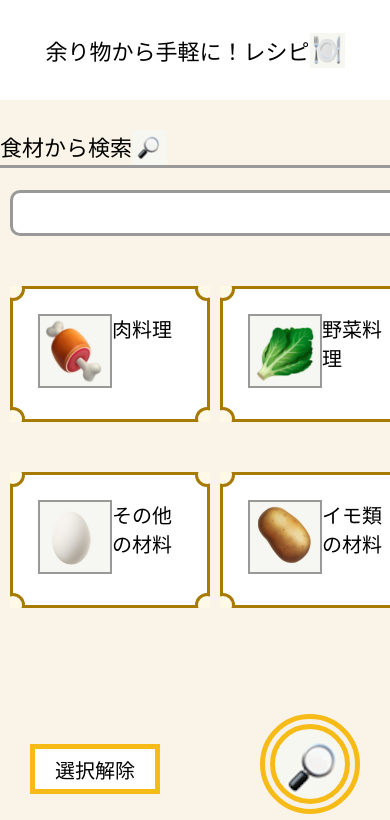
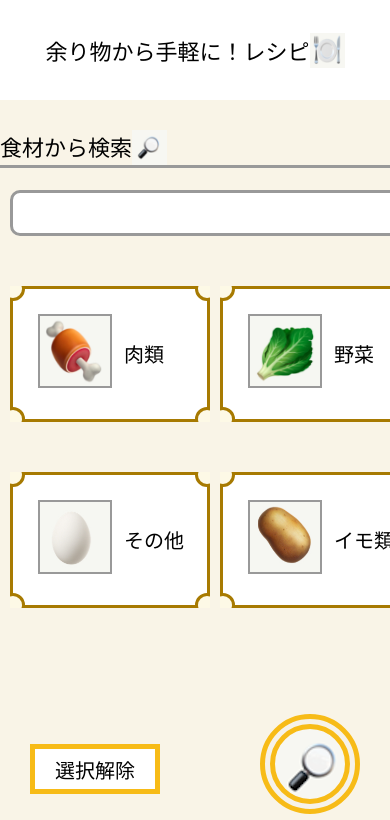
Before and after one commit to peko-29/recipe, a Django app: template recipe/templates/recipe/index.html in a window 390 px wide; the page is wider, and only the part inside the window is pictured. Shown: the top 820 px of that part. Run offline with Django 3.2, Linux system fonts and the light colour scheme; the template is opened without the code that fills it: values that come from a table or form of the project are taken from there, others are empty; data comes from the database, SQL or seed files in the repository; some libraries are stand-ins or nearby versions.

Commit message:
スマホサイズのレイアウト修正

```diff
--- a/recipe/templates/recipe/index.html
+++ b/recipe/templates/recipe/index.html
@@ -44,7 +44,7 @@
                     {% for genre in genres_list %}
                       {% if genre.id == 1 %}
 
-                       <p class="genre-text"><img src="/images/meat.png" class="genre_png"> {{ genre.name }}料理</p>
+                       <p class="genre-text"><img src="/images/meat.png" class="genre_png"> <span class = "genre-name">{{ genre.name }}類</span></p>
 
                       {% endif %}
                     {% endfor %}
@@ -62,7 +62,7 @@
                     {% for genre in genres_list %}
                       {% if genre.id == 2 %}
 
-                        <p class="genre-text"><img src="/images/vegetable.png" class="genre_png">  {{ genre.name }}料理</p>
+                        <p class="genre-text"><img src="/images/vegetable.png" class="genre_png"><span class = "genre-name">{{ genre.name }}</span></p>
                       {% endif %}
                     {% endfor %}
                   </div>
@@ -80,7 +80,7 @@
                     {% for genre in genres_list %}
                       {% if genre.id == 3 %}
 
-                       <p class="genre-text"><img src="/images/egg.png" class="genre_png">{{ genre.name }}の材料</p>
+                       <p class="genre-text"><img src="/images/egg.png" class="genre_png"><span class = "genre-name">{{ genre.name }}</span></p>
                       {% endif %}
                     {% endfor %}
                   </div>
@@ -96,7 +96,7 @@
                     {% for genre in genres_list %}
                       {% if genre.id == 5 %}
 
-                        <p class="genre-text"><img src="/images/potato.png" class="genre_png">{{ genre.name }}の材料</p>
+                        <p class="genre-text"><img src="/images/potato.png" class="genre_png"><span class = "genre-name">{{ genre.name }}</span></p>
                       {% endif %}
                     {% endfor %}
                   </div>
@@ -522,6 +522,13 @@
         /*横方向中央揃え */
     }
 
+    .genre-name{
+      padding-left:12px;
+      font-size:20px;
+      position:absolute;
+      top:50px;
+    }
+
 
     /*画像*/
     .silver_png {
@@ -690,8 +697,6 @@
       zoom: 1;
       /*vertical-align: middle;*/
       /*vertical-align: center;*/
-
-
     }
 
     .genre-button {
```
